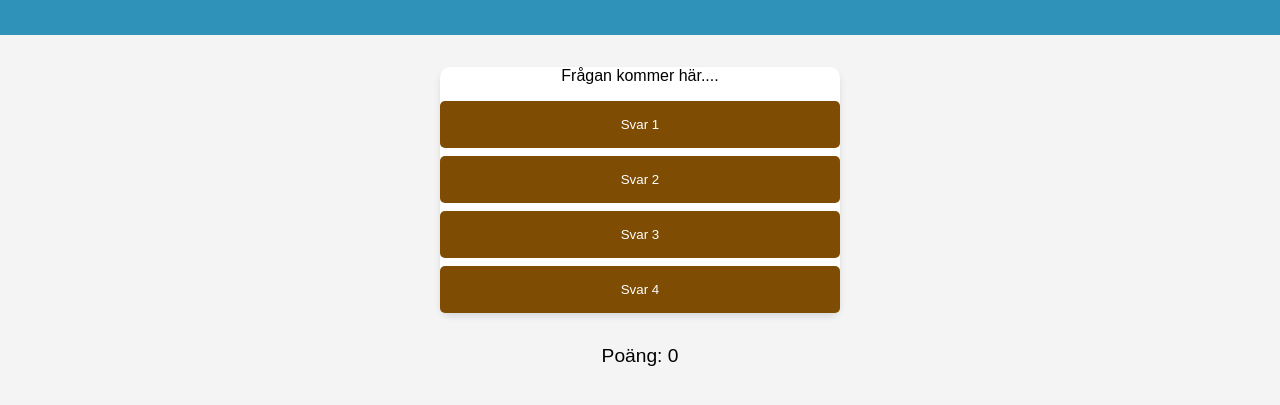
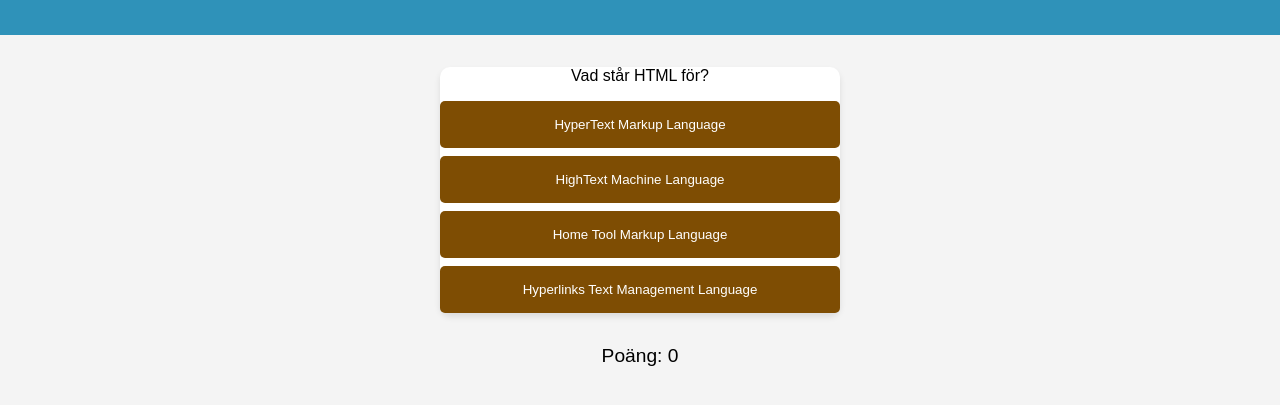
Before and after one commit to JoseRaul-TR/QuizzApp, a plain HTML site: page index.html in a window 1280 px wide. Shown: the part 77-482 px from the top of the page. Drawn offline with Linux system fonts and the light colour scheme.

Commit message:
Added functionality to QuizApp

```diff
--- a/index.html
+++ b/index.html
@@ -3,7 +3,10 @@
 <head>
     <meta charset="UTF-8">
     <meta name="viewport" content="width=device-width, initial-scale=1.0">
+
     <link rel="stylesheet" href="./style.css">
+    <script src="./script.js" defer></script>
+
     <title>Quiz App</title>
 </head>
 <body>
--- /dev/null
+++ b/script.js
@@ -0,0 +1,44 @@
+document.addEventListener("DOMContentLoaded", () => {
+    const questionElement = document.getElementById("question");
+    const buttons = document.querySelectorAll(".answer-btn");
+    const scoreElement = document.getElementById("score");
+
+    let currentQuestion = 0;
+    let score = 0;
+
+    const questions = [
+        {
+            question: "Vad står HTML för?",
+            answers: ["HyperText Markup Language", "HighText Machine Language", "Home Tool Markup Language", "Hyperlinks Text Management Language"],
+            correct: 0
+        },
+
+        {
+            question: "Vilket år skapades JavaScript?",
+            answers: ["1995", "2000", "1990", "1985"],
+            correct: 0
+        }
+    ];
+
+    function loadQuestion() {
+        const q = questions[currentQuestion];
+        questionElement.textContent = q.question;
+        buttons.forEach((button, index) => {
+            button.textContent = q.answers[index];
+            button.onclick = () => {
+                if (index === q.correct) {
+                    score++;
+                    scoreElement.textContent = `Poäng: ${score}`;
+                }
+                currentQuestion++;
+                if (currentQuestion < questions.length) {
+                    loadQuestion();
+                } else {
+                    questionElement.textContent = "Spelet är slut!";
+                    buttons.forEach(btn => btn.style.display = "none");
+                }
+            };
+        });
+    }
+    loadQuestion();
+});
```
